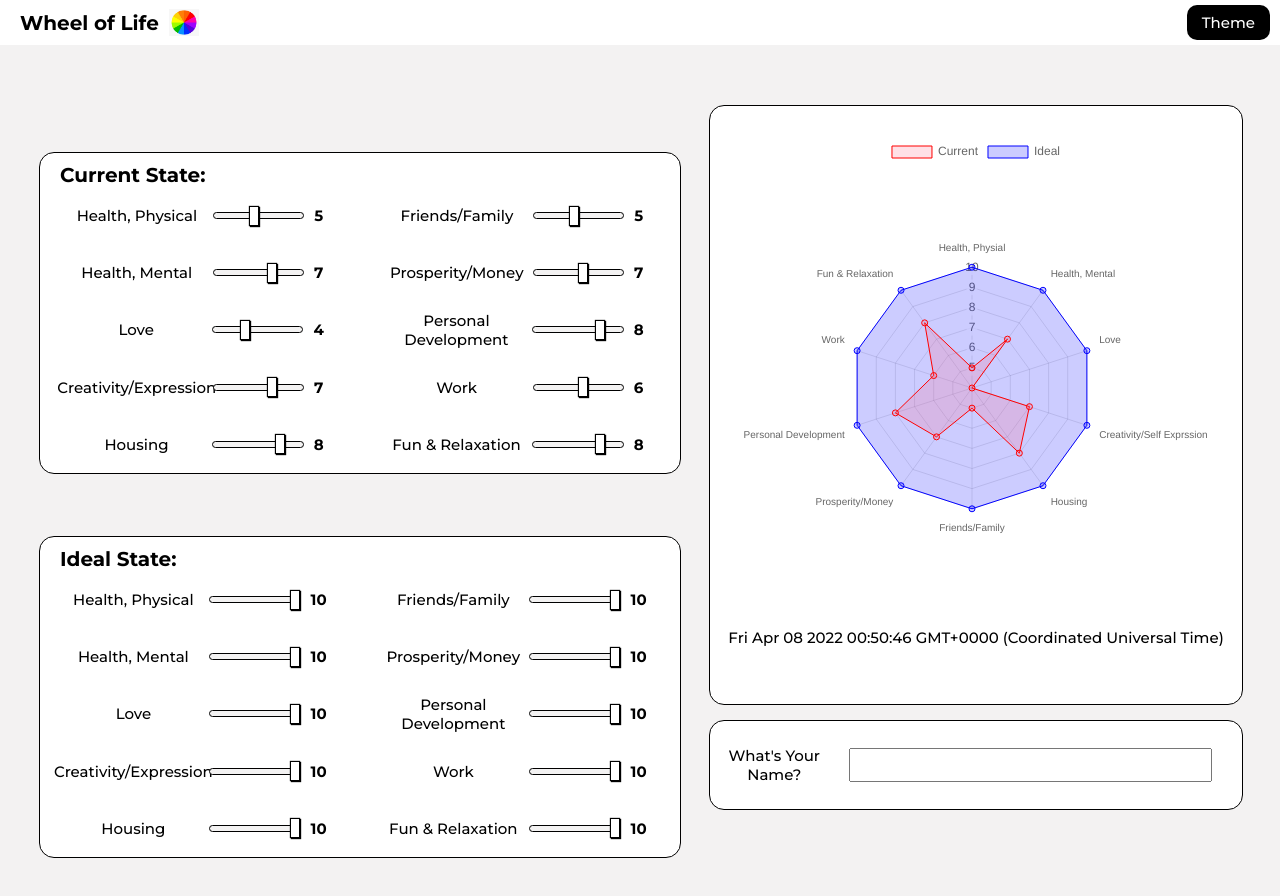
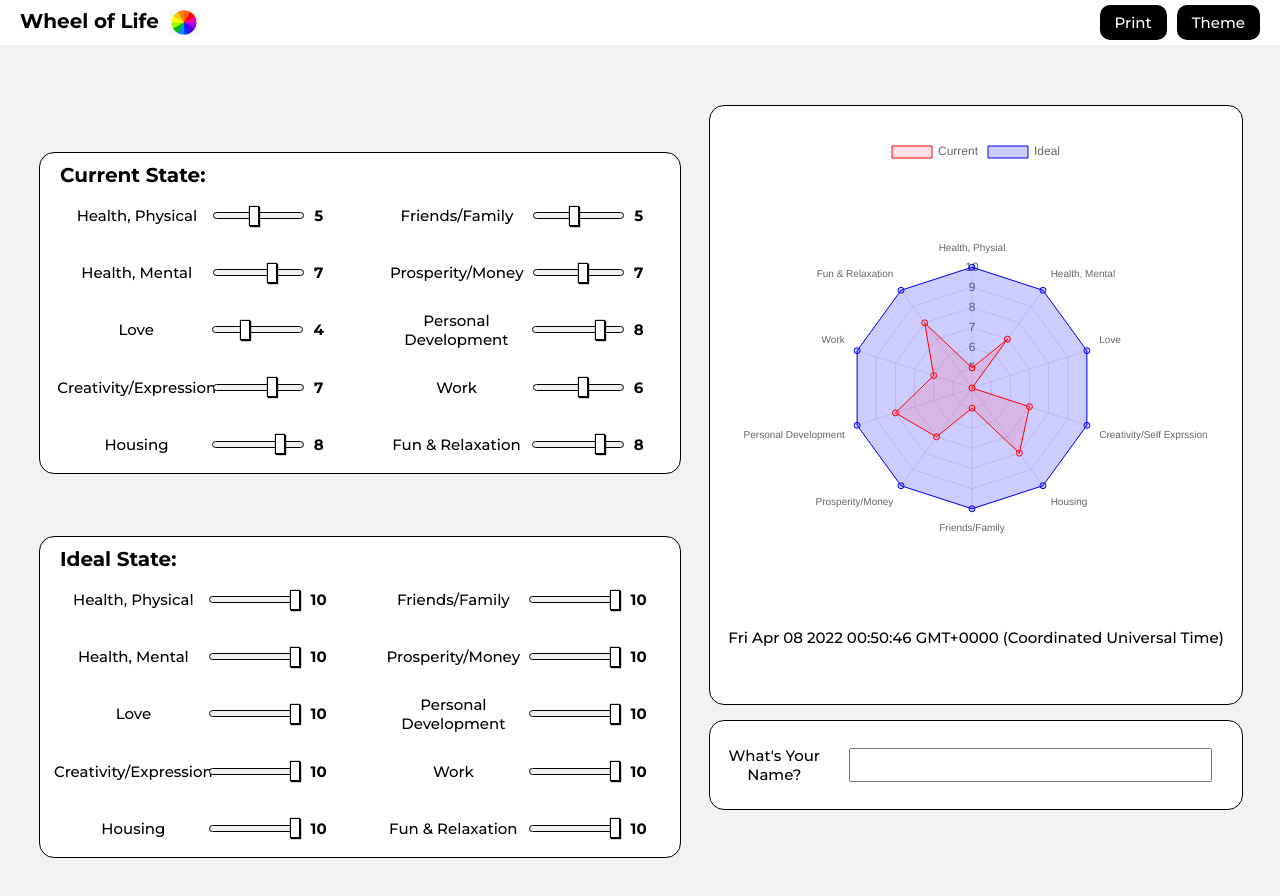
Before and after one commit to Evany226/wheel-of-life-enhanced, a plain HTML site: page index.html in a window 1280 px wide. Drawn offline with nearby package versions, Linux system fonts and the light colour scheme.

Commit message:
print button

```diff
--- a/index.html
+++ b/index.html
@@ -15,9 +15,14 @@
  </head>
  <body class="light" id="body">
   <div class="chartMenu">
-   <p>Wheel of Life</p>
-   <img id="logo" src="./assets/color.png" />
-   <button class="themeButton">Theme</button>
+      <div class="logo-menu">
+          <p>Wheel of Life</p>
+          <img id="logo" src="./assets/color.png" />
+      </div>
+      <div class="button-menu">
+          <button id="printButton" class="buttonStyle">Print</button>
+          <button id="themeButton" class="buttonStyle">Theme</button>
+      </div>
   </div>
 
   <div class="chartCard">
--- a/index.js
+++ b/index.js
@@ -1,4 +1,4 @@
-document.querySelector(".themeButton").addEventListener("click", function () {
+document.querySelector("#themeButton").addEventListener("click", function () {
   if (document.body.classList.contains("light")) {
     document.body.classList.add("dark");
     document.body.classList.remove("light");
@@ -6,6 +6,10 @@ document.querySelector(".themeButton").addEventListener("click", function () {
     document.body.classList.add("light");
     document.body.classList.remove("dark");
   }
+});
+
+document.querySelector("#printButton").addEventListener("click", function () {
+  window.print();
 });
 
 const form = document.querySelector("#form");
--- a/style.css
+++ b/style.css
@@ -49,7 +49,8 @@ input[type=range]::-webkit-slider-thumb {
 .chartMenu {
   display: flex;
   align-items: center;
-  width: 100vw;
+  justify-content: space-between;
+  width: 100%;
   height: 4.5rem;
   background-color: var(--nav);
   color: black;
@@ -67,10 +68,18 @@ input[type=range]::-webkit-slider-thumb {
   margin-left: 1rem;
 }
 
-.themeButton {
+.button-menu {
+  display: flex;
   position: absolute;
   right: 1rem;
   top: 0.5rem;
+}
+
+.logo-menu {
+  display: flex;
+}
+
+.buttonStyle {
   background-color: var(--button);
   border: none;
   border-radius: 1rem;
@@ -81,9 +90,10 @@ input[type=range]::-webkit-slider-thumb {
   font-weight: 500;
   list-style: none;
   padding: 0.8rem 1.5rem;
+  margin-right: 1rem;
 }
 
-.themeButton:hover {
+.buttonStyle:hover {
   text-decoration: none;
   transition: 0.3s;
   transform: translateY(-3px);
```
